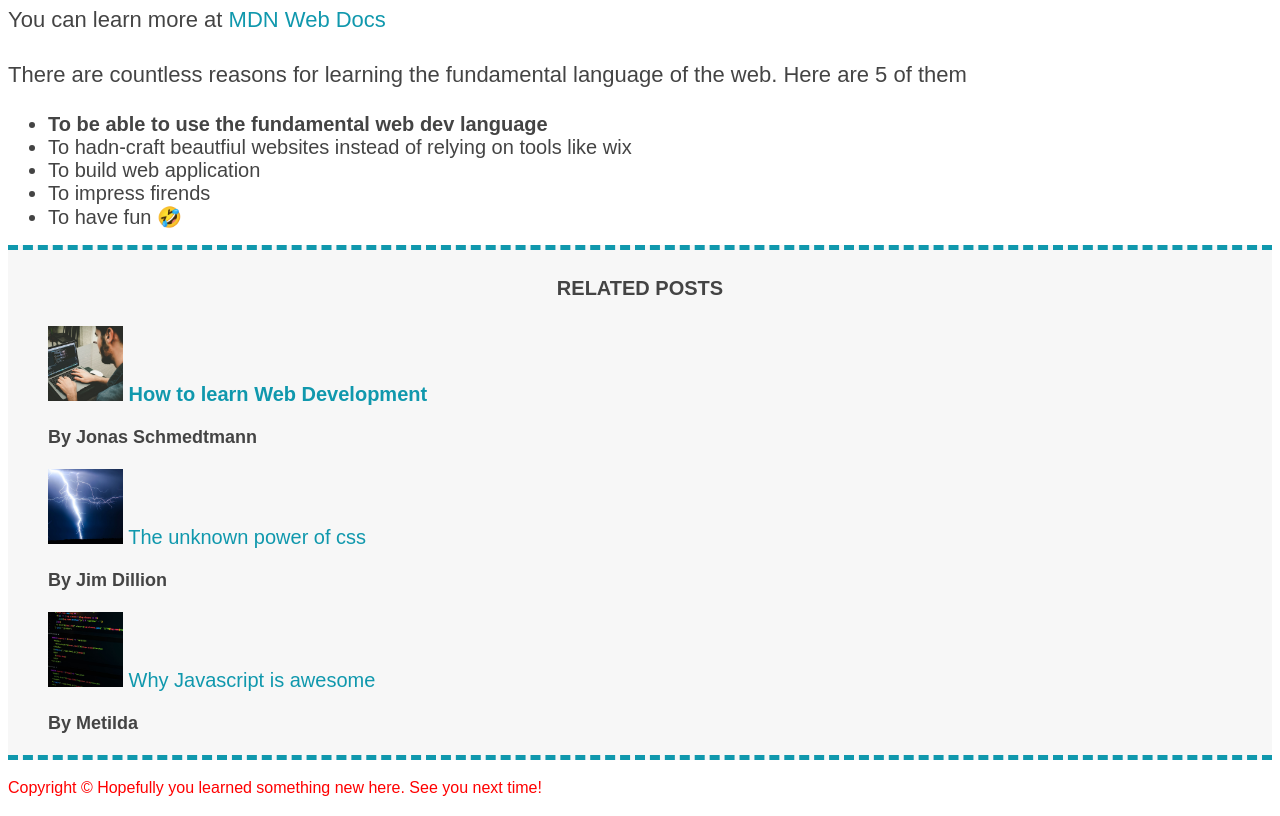
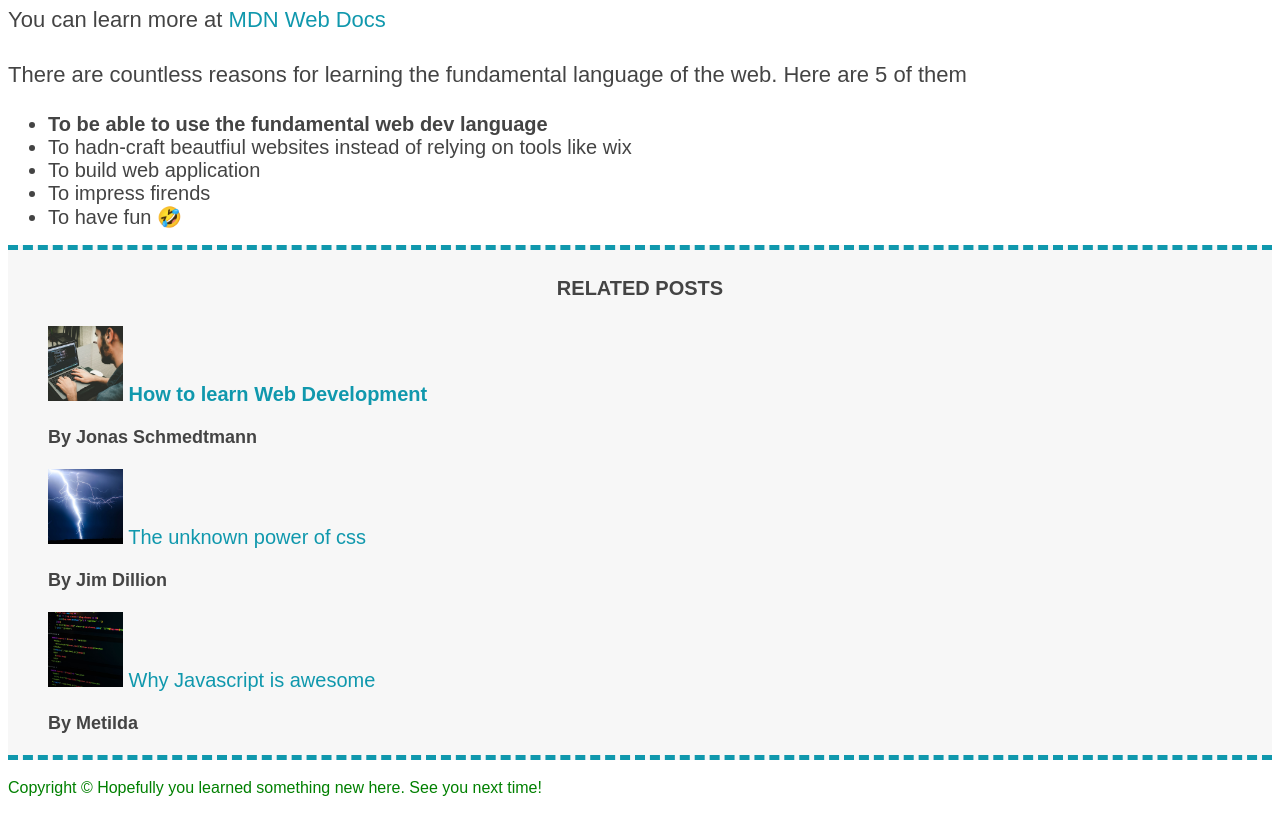
Before and after one commit to bloodgroup-cplusplus/html_css_js, a plain HTML site: page css_fundamentals/index.html in a window 1280 px wide. Shown: the part 951-1767 px from the top of the page. Drawn offline with Linux system fonts and the light colour scheme.

Commit message:
added bunch of stuff

```diff
--- a/css_fundamentals/style.css
+++ b/css_fundamentals/style.css
@@ -154,5 +154,5 @@ a.active{
 }
 
 footer p{
-    color:green;
+    color:green !important;
 }
```
